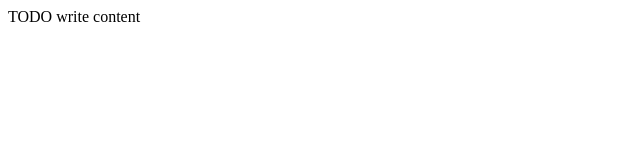
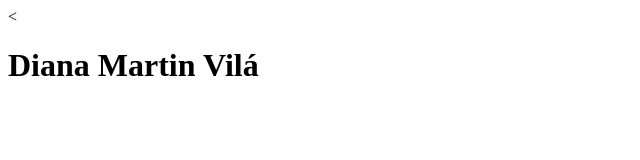
Before and after one commit to DianaIOC/CreacioDigital, a website: page public_html/index.html in a window 1280 px wide. Shown: the whole page, without its empty margins (0-640 px from the left). Drawn offline with Linux system fonts and the light colour scheme.

Commit message:
Versió 1.1 del projecte CreacióDigital

```diff
--- a/public_html/index.html
+++ b/public_html/index.html
@@ -10,6 +10,6 @@ Click nbfs://nbhost/SystemFileSystem/Templates/Other/html.html to edit this temp
         <meta name="viewport" content="width=device-width, initial-scale=1.0">
     </head>
     <body>
-        <div>TODO write content</div>
+        <<h1>Diana Martin Vilá</h1>
     </body>
 </html>
```
